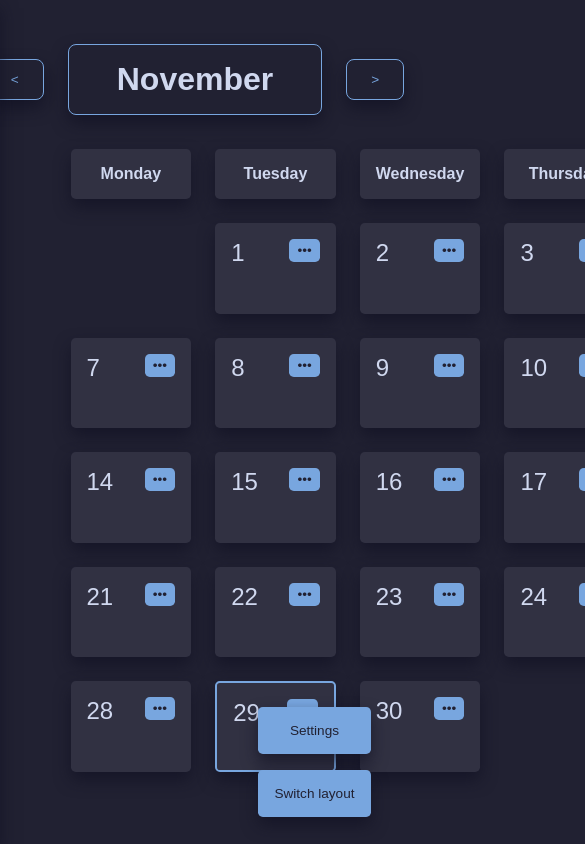
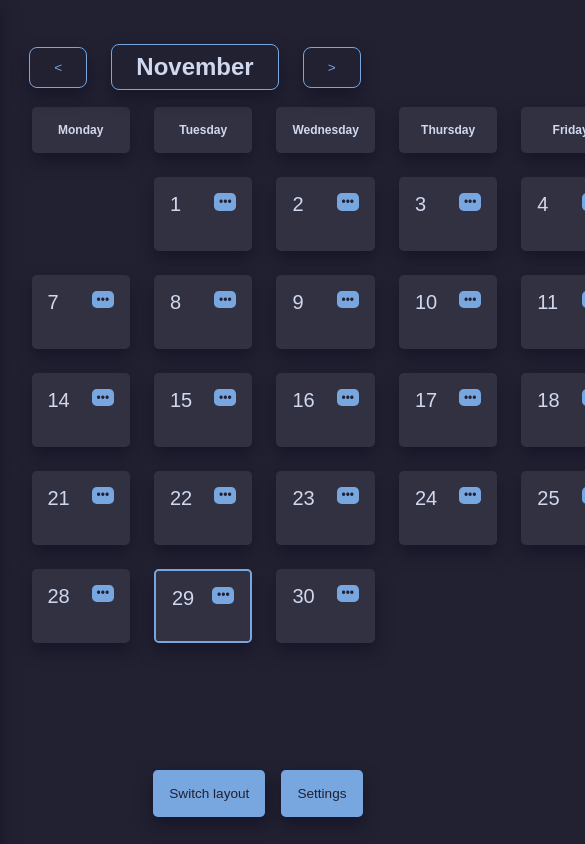
Before and after one commit to BurnyLlama/calendar, a plain HTML site: page index.html in a window 390 px wide. Both pictures are taken after a click on the button "Switch layout". Shown: the top 844 px of the page, 585 px wide, since content can reach past the window. Drawn offline with Linux system fonts and the light colour scheme.

```diff
--- a/css/calendar.css
+++ b/css/calendar.css
@@ -20,6 +20,7 @@
     display: flex;
     flex-direction: column;
     align-items: center;
+    width: 100vw;
 }
 
 button {
@@ -49,14 +50,28 @@
     position: sticky;
 }
 
+header > h1 {
+    font-size: 1.5rem;
+}
+
 header > * {
     width: max-content;
-    padding: 1rem 3rem;
+    padding: .5rem 1.5rem;
     margin: .75rem;
     border: 1px solid var(--accent);
     background-color: var(--bg);
     border-radius: .5rem;
     box-shadow: var(--shadow);
+}
+
+@media screen and (min-width: 768px) {
+    header > h1 {
+        font-size: 2rem;
+    }
+
+    header > * {
+        padding: 1rem 3rem;
+    }
 }
 
 header > button {
@@ -68,8 +83,8 @@
     display: grid;
     grid-template-columns: repeat(7, 1fr);
     flex-direction: column;
-    width: 70vw;
-    margin: 5vh 15vw;
+    width: min(120ch, 90%);
+    margin: 3vh auto 15vh auto;
 }
 
 #calendar > *:not(.calendar-offset) {
@@ -90,12 +105,14 @@
 }
 
 .calendar-header {
+    font-size: .75rem;
     font-weight: bold;
     text-align: center;
 }
 
 .calendar-day {
     width: auto;
+    margin: 0 5rem;
     aspect-ratio: 4 / 3;
 
     display: grid;
@@ -111,13 +128,14 @@
 }
 
 .calendar-day-date {
-    font-size: 1.5rem;
+    font-size: 1.25rem;
     grid-area: date;
 }
 
 .calendar-day-fullscreen-toggle {
     grid-area: btn;
-    padding: .25rem .5rem;
+    font-size: .75rem;
+    padding: .1rem .3rem;
     border: 0 none transparent;
     margin: 0 0 auto auto;
 }
@@ -162,6 +180,7 @@
     position: fixed;
     bottom: 15vmin;
     right: 10vw;
+    z-index: 2;
 
     grid-template-areas: 'date btn '
                          'name name'
@@ -187,11 +206,11 @@
     bottom: 5vmin;
     right: 5vmin;
     display: flex;
-    flex-direction: column;
+    flex-direction: row-reverse;
 }
 
 #action-buttons > * {
-    margin: .5rem 0;
+    margin: .5rem;
     box-shadow: var(--shadow);
 }
 
--- a/scripts/main.js
+++ b/scripts/main.js
@@ -47,9 +47,14 @@
         "click",
         () => {
             monthOffset += 1
-            let originDate = new Date()
-            let originMonth = originDate.getMonth()
-            originDate.setMonth(originMonth + monthOffset)
+            let   originDate  = new Date()
+            const originMonth = originDate.getMonth()
+            const originYear  = originDate.getFullYear()
+            originDate.setFullYear(
+                originYear + (originMonth + monthOffset) / 12,
+                (originMonth + monthOffset) % 12,
+                1
+            )
             createCalendarOnElement(calendarElement, originDate)
         }
     )
```
